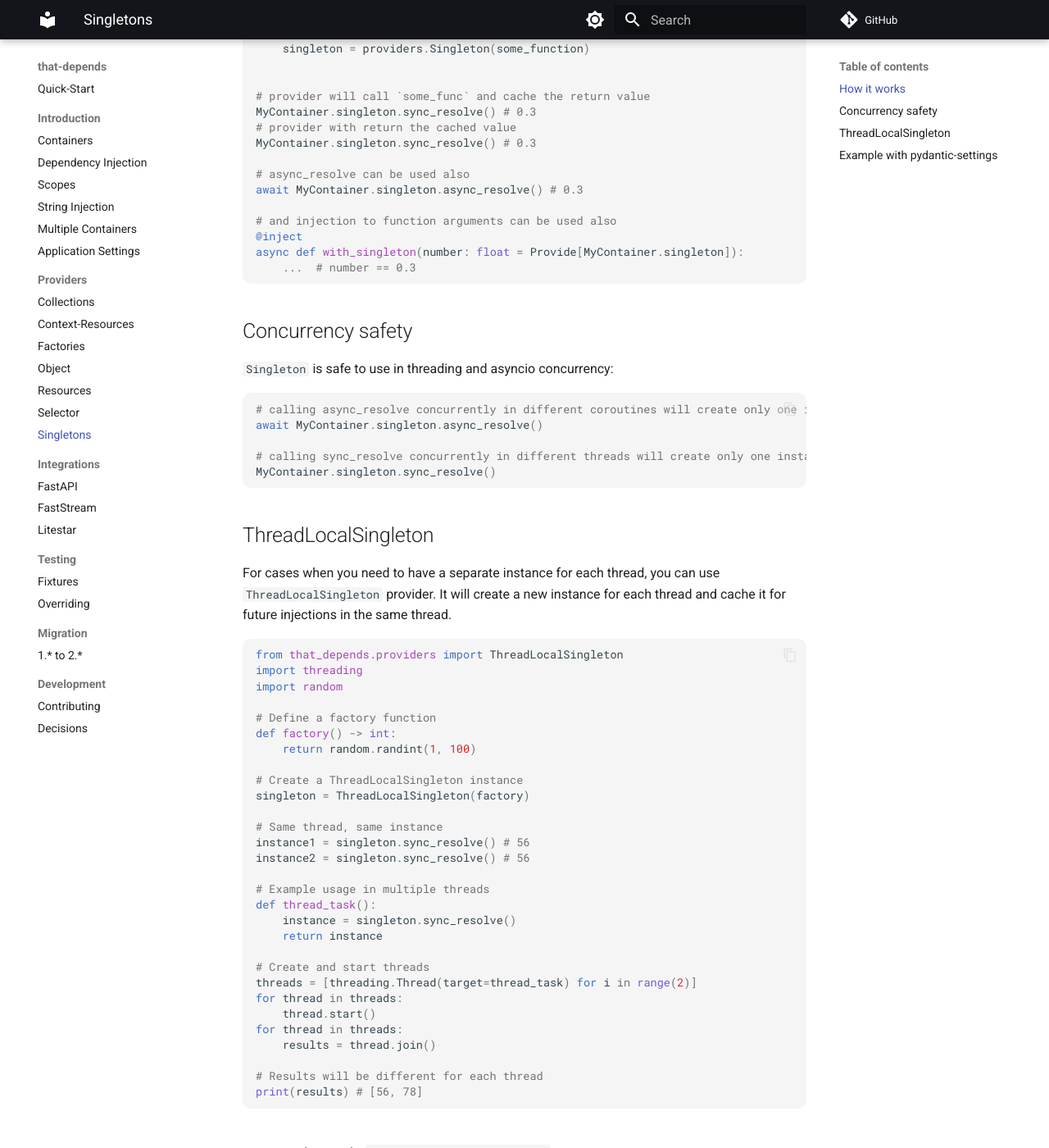
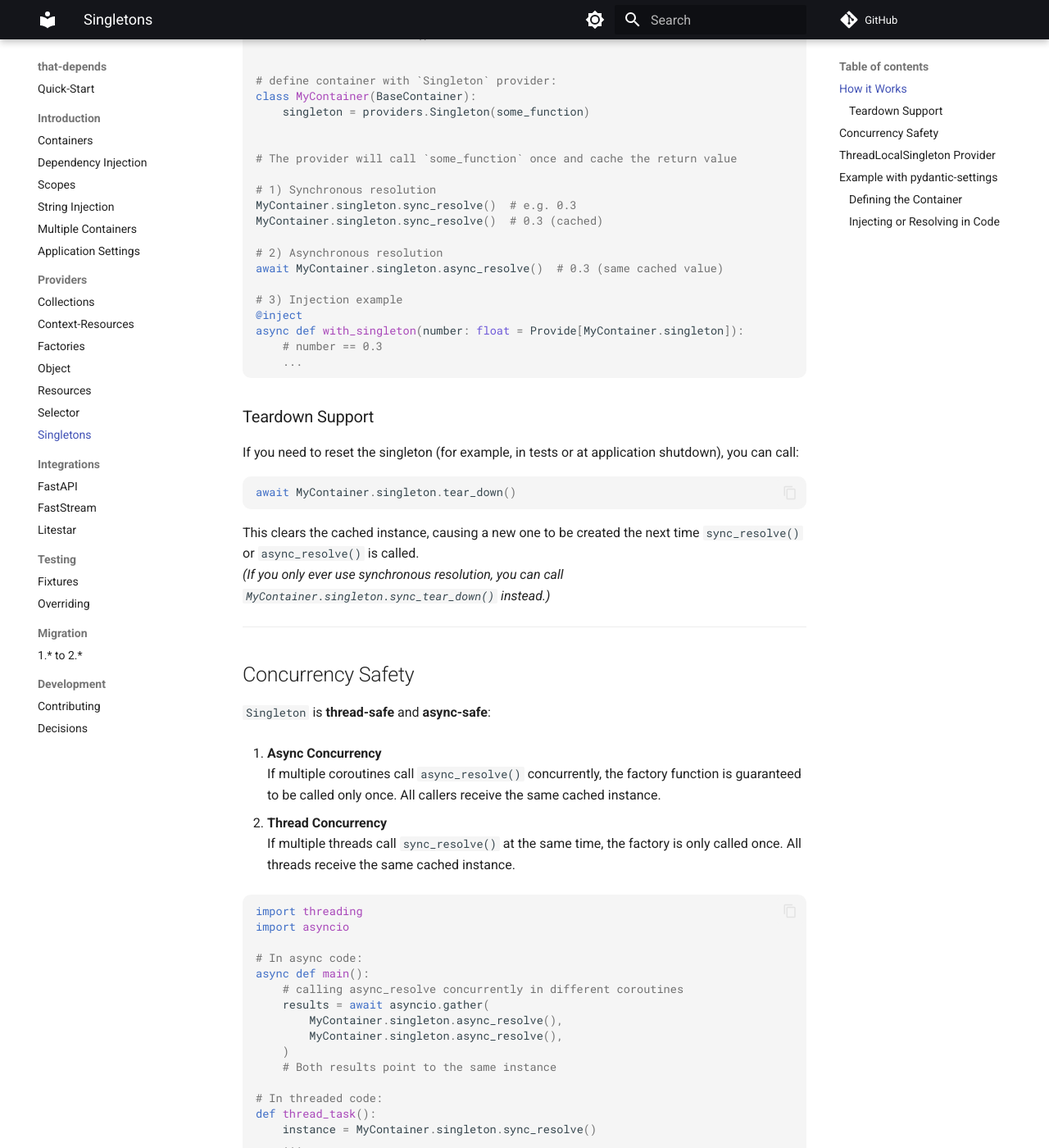
Before and after one commit to modern-python/that-depends, an MkDocs documentation site: the page built from docs/providers/singleton.md, in a window 1280 px wide and 1400 px high, scrolled down 531 px. Shown: the whole window at 82% size. Built offline with MkDocs 1.6.1 and Material for MkDocs 9.7.7, drawn with Linux system fonts in a browser that asks for light colours; comment, search, counter and statistics services are not loaded; some of the changed text lies outside the part shown.

Commit message:
Sync tear down (#161)
* Added test for async teardown concurrency.

* Added sync_teardown for Resource provider.

* Modified container and added tests.

* Added sync teardown to resource, singleton & container.

* Updated singleton provider documentation including tear down.

* Updated resource provider documentation including tear down.

````diff
--- a/docs/providers/singleton.md
+++ b/docs/providers/singleton.md
@@ -1,7 +1,9 @@
-# Singleton
-- resolve the dependency only once and cache the resolved instance for future injections;
+# Singleton Provider
 
-## How it works
+A **Singleton** provider creates its instance once and caches it for all future injections or resolutions. When the instance is first requested (via `sync_resolve()` or `async_resolve()`), the underlying factory is called. On subsequent calls, the cached instance is returned without calling the factory again.
+
+## How it Works
+
 ```python
 import random
 
@@ -18,68 +20,109 @@ class MyContainer(BaseContainer):
     singleton = providers.Singleton(some_function)
 
 
-# provider will call `some_func` and cache the return value
-MyContainer.singleton.sync_resolve() # 0.3
-# provider with return the cached value
-MyContainer.singleton.sync_resolve() # 0.3
+# The provider will call `some_function` once and cache the return value
 
-# async_resolve can be used also
-await MyContainer.singleton.async_resolve() # 0.3
+# 1) Synchronous resolution
+MyContainer.singleton.sync_resolve()  # e.g. 0.3
+MyContainer.singleton.sync_resolve()  # 0.3 (cached)
 
-# and injection to function arguments can be used also
+# 2) Asynchronous resolution
+await MyContainer.singleton.async_resolve()  # 0.3 (same cached value)
+
+# 3) Injection example
 @inject
 async def with_singleton(number: float = Provide[MyContainer.singleton]):
-    ...  # number == 0.3
+    # number == 0.3
+    ...
 ```
 
-## Concurrency safety
-`Singleton` is safe to use in threading and asyncio concurrency:
+### Teardown Support
+If you need to reset the singleton (for example, in tests or at application shutdown), you can call:
 ```python
-# calling async_resolve concurrently in different coroutines will create only one instance
-await MyContainer.singleton.async_resolve()
+await MyContainer.singleton.tear_down()
+```
+This clears the cached instance, causing a new one to be created the next time `sync_resolve()` or `async_resolve()` is called.
+*(If you only ever use synchronous resolution, you can call `MyContainer.singleton.sync_tear_down()` instead.)*
 
-# calling sync_resolve concurrently in different threads will create only one instance
-MyContainer.singleton.sync_resolve()
-```
-## ThreadLocalSingleton
+---
 
-For cases when you need to have a separate instance for each thread, you can use `ThreadLocalSingleton` provider. It will create a new instance for each thread and cache it for future injections in the same thread.
+## Concurrency Safety
+
+`Singleton` is **thread-safe** and **async-safe**:
+
+1. **Async Concurrency**
+   If multiple coroutines call `async_resolve()` concurrently, the factory function is guaranteed to be called only once. All callers receive the same cached instance.
+
+2. **Thread Concurrency**
+   If multiple threads call `sync_resolve()` at the same time, the factory is only called once. All threads receive the same cached instance.
 
 ```python
+import threading
+import asyncio
+
+# In async code:
+async def main():
+    # calling async_resolve concurrently in different coroutines
+    results = await asyncio.gather(
+        MyContainer.singleton.async_resolve(),
+        MyContainer.singleton.async_resolve(),
+    )
+    # Both results point to the same instance
+
+# In threaded code:
+def thread_task():
+    instance = MyContainer.singleton.sync_resolve()
+    ...
+
+threads = [threading.Thread(target=thread_task) for _ in range(5)]
+for t in threads:
+    t.start()
+```
+
+---
+
+## ThreadLocalSingleton Provider
+
+If you want each *thread* to have its own, separately cached instance, use **ThreadLocalSingleton**. This provider creates a new instance per thread and reuses that instance on subsequent calls *within the same thread*.
+
+```python
+import random
+import threading
 from that_depends.providers import ThreadLocalSingleton
-import threading
-import random
 
-# Define a factory function
+
 def factory() -> int:
+    """Return a random int between 1 and 100."""
     return random.randint(1, 100)
 
-# Create a ThreadLocalSingleton instance
+
+# ThreadLocalSingleton caches an instance per thread
 singleton = ThreadLocalSingleton(factory)
 
-# Same thread, same instance
-instance1 = singleton.sync_resolve() # 56
-instance2 = singleton.sync_resolve() # 56
+# In a single thread:
+instance1 = singleton.sync_resolve()  # e.g. 56
+instance2 = singleton.sync_resolve()  # 56 (cached in the same thread)
 
-# Example usage in multiple threads
+# In multiple threads:
 def thread_task():
-    instance = singleton.sync_resolve()
-    return instance
+    return singleton.sync_resolve()
 
-# Create and start threads
-threads = [threading.Thread(target=thread_task) for i in range(2)]
-for thread in threads:
-    thread.start()
-for thread in threads:
-    results = thread.join()
+thread1 = threading.Thread(target=thread_task)
+thread2 = threading.Thread(target=thread_task)
+thread1.start()
+thread2.start()
 
-# Results will be different for each thread
-print(results) # [56, 78]
+# thread1 and thread2 each get a different cached value
 ```
 
+You can still use `.async_resolve()` with `ThreadLocalSingleton`, which will also maintain isolation per thread. However, note that this does *not* isolate instances per asynchronous Task – only per OS thread.
+
+---
 
 ## Example with `pydantic-settings`
-Let's say we are storing our application configuration using [pydantic-settings](https://docs.pydantic.dev/latest/concepts/pydantic_settings/):
+
+Consider a scenario where your application configuration is defined via [**pydantic-settings**](https://docs.pydantic.dev/latest/concepts/pydantic_settings/). Often, you only want to parse this configuration (e.g., from environment variables) once, then reuse it throughout the application.
+
 ```python
 from pydantic_settings import BaseSettings
 from pydantic import BaseModel
@@ -96,41 +139,51 @@ class Settings(BaseSettings):
     db: DatabaseConfig = DatabaseConfig()
 ```
 
-Because we do not want to resolve the configuration each time it is used in our application, we provide it using the `Singleton` provider.
+### Defining the Container
+
+Below, we define a container with a **Singleton** provider for our settings. We also define a separate async factory that connects to the database using those settings.
 
 ```python
 from that_depends import BaseContainer, providers
 
-
-async def get_db_connection(address: str, port:int, db_name: str) -> Connection:
+async def get_db_connection(address: str, port: int, db_name: str):
+    # e.g., create an async DB connection
     ...
 
 class MyContainer(BaseContainer):
+    # We'll parse settings only once
     config = providers.Singleton(Settings)
-    # provide connection arguments and create a connection provider
+
+    # We'll pass the config's DB fields into an async factory for a DB connection
     db_connection = providers.AsyncFactory(
-        get_db_connection, config.db.address, config.db.port, config.db_name
+        get_db_connection,
+        config.db.address,
+        config.db.port,
+        config.db.db_name,
     )
 ```
 
-Now we can inject our database connection where it's required using `@inject`:
+### Injecting or Resolving in Code
+
+You can now inject these values directly into your functions with the `@inject` decorator:
 
 ```python
 from that_depends import inject, Provide
 
 @inject
-async def with_db_connection(conn: Connection = Provide[MyContainer.db_connection]):
+async def with_db_connection(conn = Provide[MyContainer.db_connection]):
+    # conn is the created DB connection
     ...
 ```
 
-Of course, we can also resolve the whole configuration without accessing attributes by running:
+Or you can manually resolve them when needed:
 
 ```python
-# sync resolution
-config = MyContainer.config.sync_resolve()
-# async resolution
-config = await MyContainer.config.async_resolve()
-# inject the configuration into a function
-async def with_config(config: Settings = Provide[MyContainer.config]):
-    assert config.auth_key == "my_auth_key"
+# Synchronously resolve the config
+cfg = MyContainer.config.sync_resolve()
+
+# Asynchronously resolve the DB connection
+connection = await MyContainer.db_connection.async_resolve()
 ```
+
+By using `Singleton` for `Settings`, you avoid re-parsing the environment or re-initializing the configuration on each request.
````
Also changed, not shown: docs/providers/resources.md (+106 -19 lines), 7 other files.
